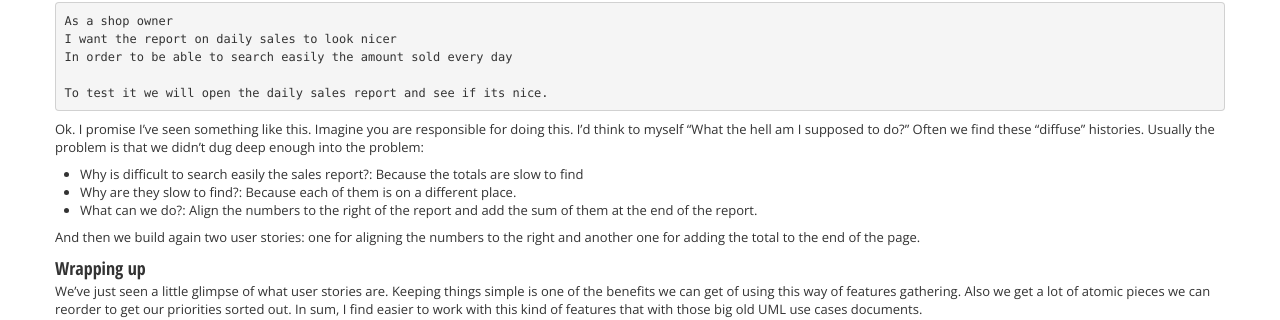
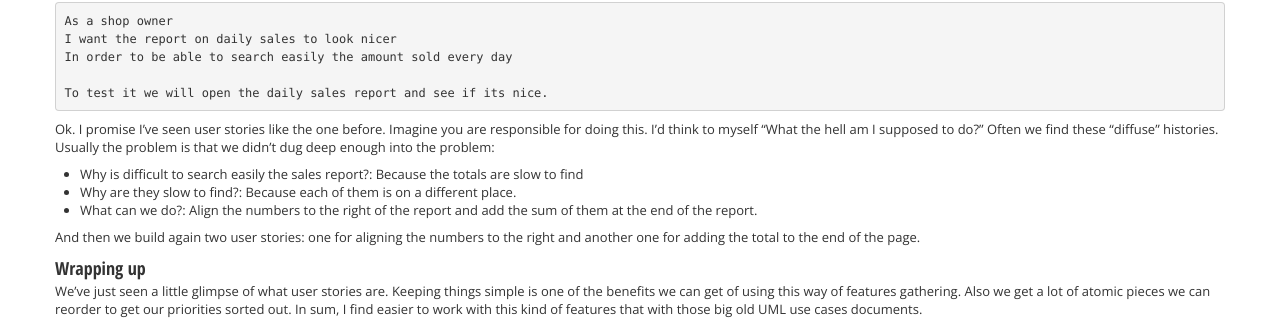
Before and after one commit to rafadc/rafadc.github.com, a Jekyll site: the page built from _posts/2012-05-23-How-to-ask-for-features.md, in a window 1280 px wide. Shown: the part 1611-1931 px from the top of the page. Built offline with Jekyll 4.4.1, drawn with Linux system fonts in a browser that asks for light colours; comment, search, counter and statistics services are not loaded.

Commit message:
Rephrased to avoid repetition

```diff
--- a/_posts/2012-05-23-How-to-ask-for-features.md
+++ b/_posts/2012-05-23-How-to-ask-for-features.md
@@ -121,7 +121,7 @@ Also another patter for poorly written story is the following:
 
     To test it we will open the daily sales report and see if its nice.
 
-Ok. I promise I've seen something like this. Imagine you are responsible for doing this. I'd think
+Ok. I promise I've seen user stories like the one before. Imagine you are responsible for doing this. I'd think
 to myself "What the hell am I supposed to do?" Often we find these "diffuse" histories. Usually the
 problem is that we didn't dug deep enough into the problem:
 
```
